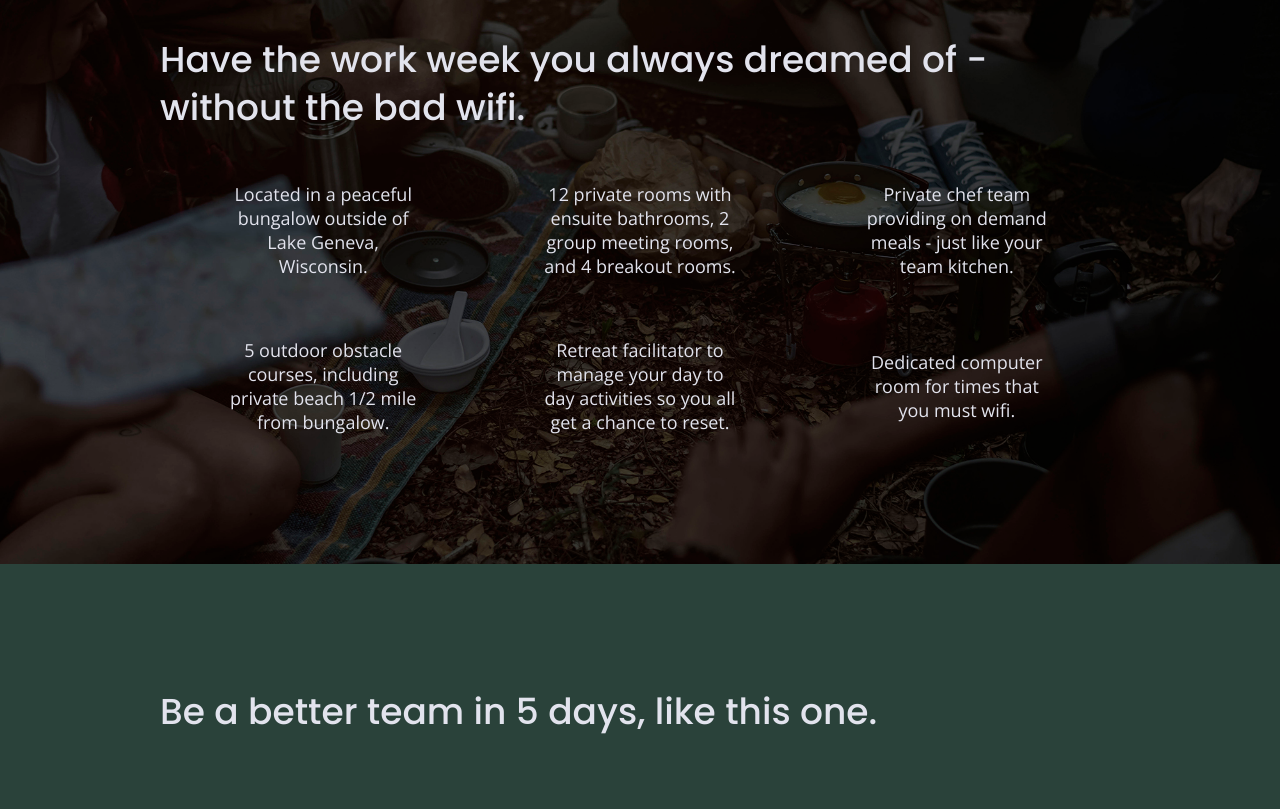
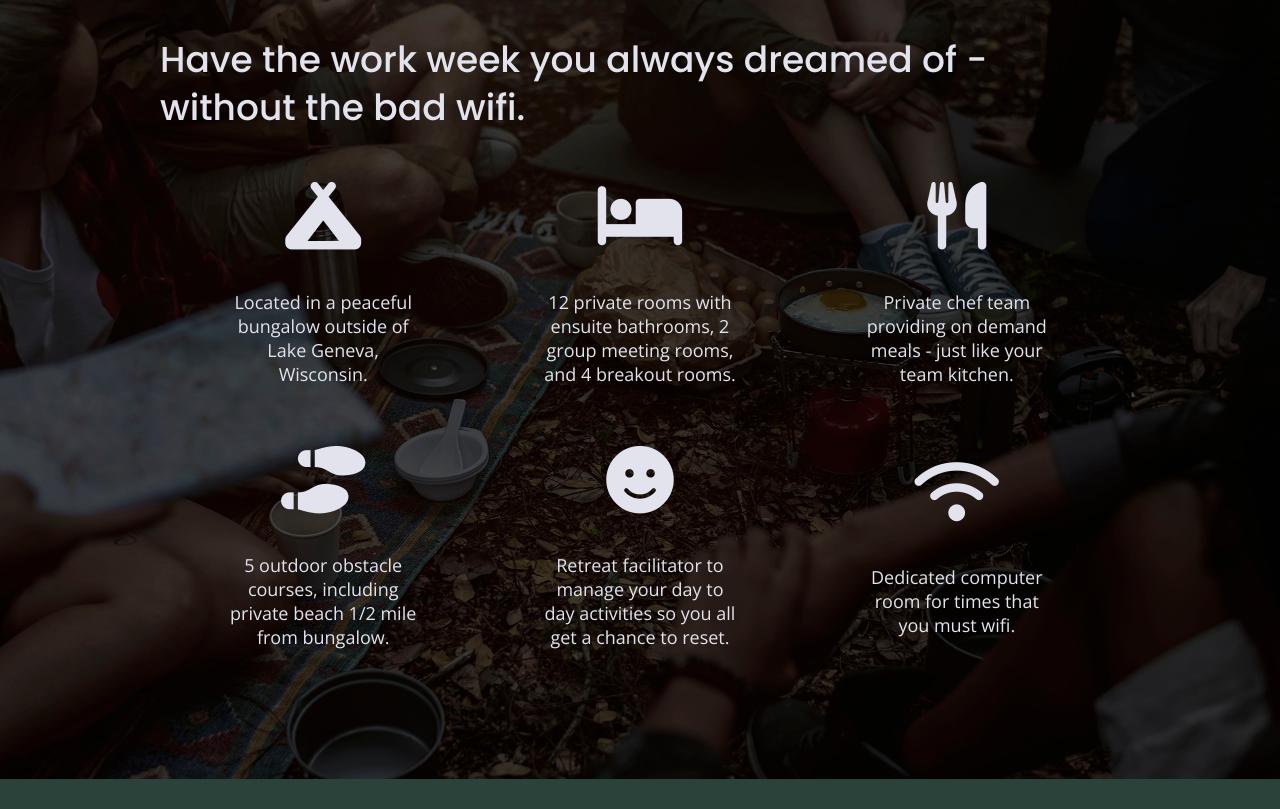
Before and after one commit to austyng27/unplugged, a website built with Parcel: page index.html in a window 1280 px wide. Shown: the part 1109-1918 px from the top of the page. Built offline with nearby package versions, Linux system fonts and the light colour scheme.

Commit message:
Added icons to features on homepage

```diff
--- a/css/main.css
+++ b/css/main.css
@@ -318,6 +318,11 @@ input[type=button] {
   justify-content: center;
   align-items: center;
   flex-flow: row wrap;
+}
+
+.features i {
+  font-size: 3.75em;
+  margin-bottom: 40px;
 }
 
 .features p {
--- a/index.html
+++ b/index.html
@@ -18,6 +18,9 @@
 
   <link rel="stylesheet" href="css/normalize.css">
   <link rel="stylesheet" href="css/main.css">
+
+  <!-----------------   Font Icons  ------------------->
+  <script src="https://kit.fontawesome.com/951197da80.js" crossorigin="anonymous"></script>
 
   <!-- Google Fonts -->
   <link href="https://fonts.googleapis.com/css?family=Open+Sans:400,700|Poppins:500,700" rel="stylesheet">
@@ -72,41 +75,53 @@
         <h2>Have the work week you always dreamed of - without the bad wifi.</h2>
         <div class="features-items">
           <article>
-            <p class="fontawesome-icon"></p>
+            <p class="fontawesome-icon">
+              <i class="fas fa-campground"></i>
+            </p>
             <p class="features-item-description">Located in a peaceful bungalow outside of Lake Geneva, Wisconsin.
             </p>
           </article>
 
           <article>
-            <p class="fontawesome-icon"></p>
+            <p class="fontawesome-icon">
+              <i class="fas fa-bed"></i>
+            </p>
             <p class="features-item-description">12 private rooms with ensuite bathrooms, 2 group meeting rooms, and 4
               breakout rooms.
             </p>
           </article>
 
           <article>
-            <p class="fontawesome-icon"></p>
+            <p class="fontawesome-icon">
+              <i class="fas fa-utensils"></i>
+            </p>
             <p class="features-item-description">Private chef team providing on demand meals - just like your team
               kitchen.
             </p>
           </article>
 
           <article>
-            <p class="fontawesome-icon"></p>
+            <p class="fontawesome-icon">
+              <i class="fas fa-shoe-prints"></i>
+            </p>
             <p class="features-item-description">5 outdoor obstacle courses, including private beach 1/2 mile from
               bungalow.
             </p>
           </article>
 
           <article>
-            <p class="fontawesome-icon"></p>
+            <p class="fontawesome-icon">
+              <i class="fas fa-smile"></i>
+            </p>
             <p class="features-item-description">Retreat facilitator to manage your day to day activities so you all get
               a chance to reset.
             </p>
           </article>
 
           <article>
-            <p class="fontawesome-icon"></p>
+            <p class="fontawesome-icon">
+              <i class="fas fa-wifi"></i>
+            </p>
             <p class="features-item-description">Dedicated computer room for times that you must wifi.
             </p>
           </article>
```
Also changed, not shown: about/index.html (+2 -0 lines), faq/index.html (+3 -0 lines).
